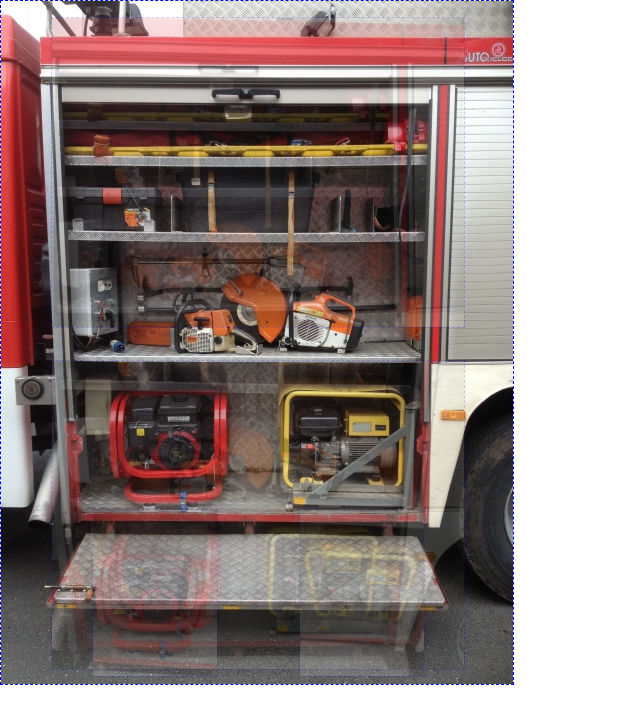
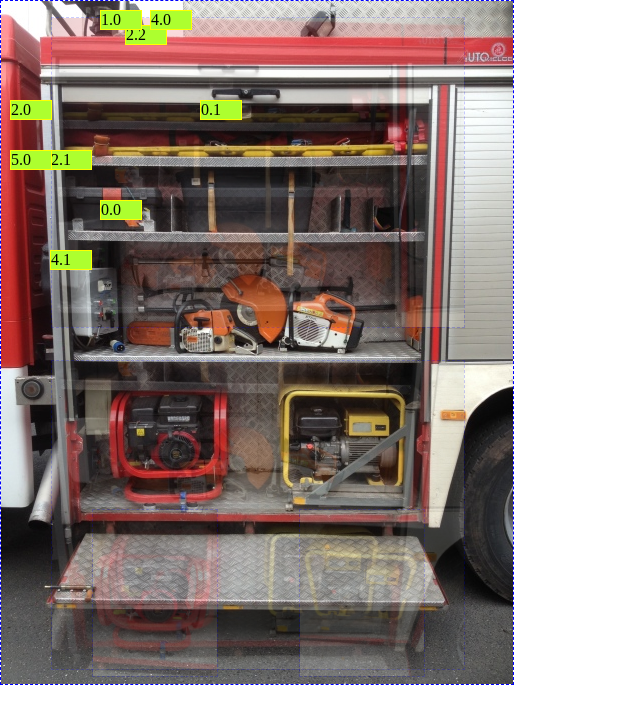
Before and after one commit to smalcownik/Vigiles, a plain HTML site: page index.html in a window 1280 px wide. Shown: the whole page, without its empty margins (0-640 px from the left). Drawn offline with Linux system fonts and the light colour scheme.

Commit message:
znaczacy postep z hoverem - trza dodac eventy do f-kcji showImgsTree

```diff
--- a/browser.js
+++ b/browser.js
@@ -1,9 +1,7 @@
 var Browser = {
     data:null,
     actualRoot:null,
-    rootWidth:512,
-    pointsClassHolder:[],
-    imgsClassHolder:[]
+    rootWidth:512
 };
 
 Browser.showPackage = function(data){
@@ -65,8 +63,6 @@ Browser.showDescendants = function(node){
 
 Browser.showImgsTree = function(node){ // ta rozgryzc bo to jest f-kcja wywolana z showPackage // node = this.actualRoot = data.imgs[0];
 
-    var imgClass = this.imgsClassHolder;
-
     function buildNode(n,parent){
 
 
@@ -77,9 +73,10 @@ Browser.showImgsTree = function(node){ // ta rozgryzc bo to jest f-kcja wywolana
 
 
         var that = this;
+
+
         imgHTML.onload = function(){
 
-           // debugger;
 
             (function(){
                 if(parent){
@@ -116,10 +113,14 @@ Browser.showImgsTree = function(node){ // ta rozgryzc bo to jest f-kcja wywolana
 
 
 
+                imgHTML.addEventListener('click',function(){ // TUTAJ JESTEM TUTAJ DOPISAC EVENT Z PUNKTAMI NA HOVER
+                    n.points[2].DOM.style.background = 'black';
+                })
+
+
+
 
                 document.body.appendChild(imgHTML);
-               /* imgHTML.className= "obraz"+ n.id;
-                imgClass.push(imgHTML.className)*/;
 
 
                 for (var i = 0; i < n.children.length; i++) {
@@ -134,55 +135,49 @@ Browser.showImgsTree = function(node){ // ta rozgryzc bo to jest f-kcja wywolana
 
     buildNode.call(this,node);
 
-   // console.log(imgClass);
-
-
 };
 
 
 Browser.showPoints = function(node){ // ta rozgryzc bo to jest f-kcja wywolana z showPackage // node =this.actualRoot = data.imgs[0];
 
-    var pointClass = this.pointsClassHolder;
-
-    //var divPoint = document.createElement('div');
-    //debugger;
-    function insertPoint(n,parent){  // n poczatkowy to data.imgs[0]
-
-        //var divPoint = document.createElement('div');
+    function insertPoint(n,parent){
 
         var that = this;
 
         (function(){
 
-
-
                 if(parent){
 
-                    for (var j = 0; j< n.points.length;j++){
+                    for (var i = 0; i< n.points.length;i++){
                         var divPoint= document.createElement('div');
-                        divPoint.innerHTML = n.id +"."+j;
+                        divPoint.innerHTML = n.id +"."+i;
                         document.body.appendChild(divPoint);
-                        divPoint.className= "point"+ n.id;
-
-                        //console.log(divPoint.className);
+                        n.points[i].DOM = divPoint;
+                        divPoint.style.top=n.points[i].x+'px';
+                        divPoint.style.left=n.points[i].y+'px';
 
                         console.log("jest dodany div z parentem");
+                        console.log(n.points[i].DOM);
+                        console.log(n.DOM)
+
                     }
-                    pointClass.push(divPoint.className);
 
-                }
-                else{
+                }else{
 
-                    for (var j = 0; j< n.points.length;j++){
+                    for (var i = 0; i< n.points.length;i++){
                         var divPoint = document.createElement('div');
-                        divPoint.innerHTML = n.id+"."+j;
+                        divPoint.innerHTML = n.id+"."+i;
                         document.body.appendChild(divPoint);
-                        divPoint.className= "point"+ n.id;
+                        n.points[i].DOM = divPoint;
+                        divPoint.style.top=n.points[i].x+'px';
+                        divPoint.style.left=n.points[i].y+'px';
 
 
                         console.log("jest dodany div bez parenta");
+                        console.log(n.points[i].DOM);
+
+                        console.log(n.DOM)
                     }
-                    pointClass.push(divPoint.className);
 
                 }
 
@@ -191,19 +186,41 @@ Browser.showPoints = function(node){ // ta rozgryzc bo to jest f-kcja wywolana z
                     insertPoint.call(this,n.children[i],n);
 
                 }
-        }).call(that)
+        }).call(that);
+
+
 
     }
 
     insertPoint.call(this,node);
 
-   // document.getElementsByClassName(ids[2])[0].innerHTML+="!";
+
+    function hoverPoint(n,parent){  // n poczatkowy to data.imgs[0]
+
+        var that = this;
+
+        (function(){
 
 
-    console.log(pointClass);
-    console.log(Browser.pointsClassHolder); // tu kanalia dziala a trzy linijki nizej (poza funkcja) NIET
+                for (var i = 0; i< n.points.length;i++){
+                    console.log(n.points[i].DOM);
 
-    function pointsOnHover(idArray){
+
+                }
+            console.log(n.DOM)
+
+            for (var i = 0; i < n.children.length; i++) {
+                hoverPoint.call(this,n.children[i],n);
+
+            }
+        }).call(that);
+
+    }
+
+    hoverPoint.call(this,node);
+
+
+    /*function pointsOnHover(idArray){
 
         for(var i=0; i<idArray.length;i++){
 
@@ -215,9 +232,8 @@ Browser.showPoints = function(node){ // ta rozgryzc bo to jest f-kcja wywolana z
             }
 
         }
-    }
+    }*/
 
-    pointsOnHover(pointClass);
 
 };
 
--- a/data/arch1/data.json
+++ b/data/arch1/data.json
@@ -6,7 +6,7 @@
     {
        "id":"0",
 
-      "points":[{"x":200,"y":200},{"x":100,"y":100}],
+      "points":[{"x":200,"y":100},{"x":100,"y":200}],
 
         "children":[
 
@@ -14,7 +14,7 @@
                 "id":"2",
                 "pos":{"x":0,"y":-0.5,"w":0.8},
 
-                "points":[{"x":100,"y":100},{"x":50,"y":50},{"x":25,"y":25}],
+                "points":[{"x":100,"y":10},{"x":150,"y":50},{"x":25,"y":125}],
 
                   "children":[]
 
@@ -25,7 +25,7 @@
                 "id":"1",
                 "pos":{"x":0,"y":0.5,"w":0.8},
 
-                "points":[{"x":100,"y":100}],
+                "points":[{"x":10,"y":100}],
 
                   "children":[
 
@@ -33,7 +33,7 @@
                         "id":"4",
                         "pos":{"x":-0.5,"y":0.5,"w":0.3},
 
-                        "points":[{"x":100,"y":100},{"x":50,"y":50}],
+                        "points":[{"x":10,"y":150},{"x":250,"y":50}],
 
                           "children":[]
 
@@ -43,7 +43,7 @@
                         "id":"5",
                         "pos":{"x":0.5,"y":0.5,"w":0.3},
 
-                        "points":[{"x":100,"y":100}],
+                        "points":[{"x":150,"y":10}],
 
                           "children":[]
 
--- a/index.html
+++ b/index.html
@@ -20,7 +20,8 @@
             background: greenyellow;
             width: 40px;
             border: 1px solid yellow;
-            position: relative;
+            position: absolute;
+            z-index:1
         }
 
 
```
